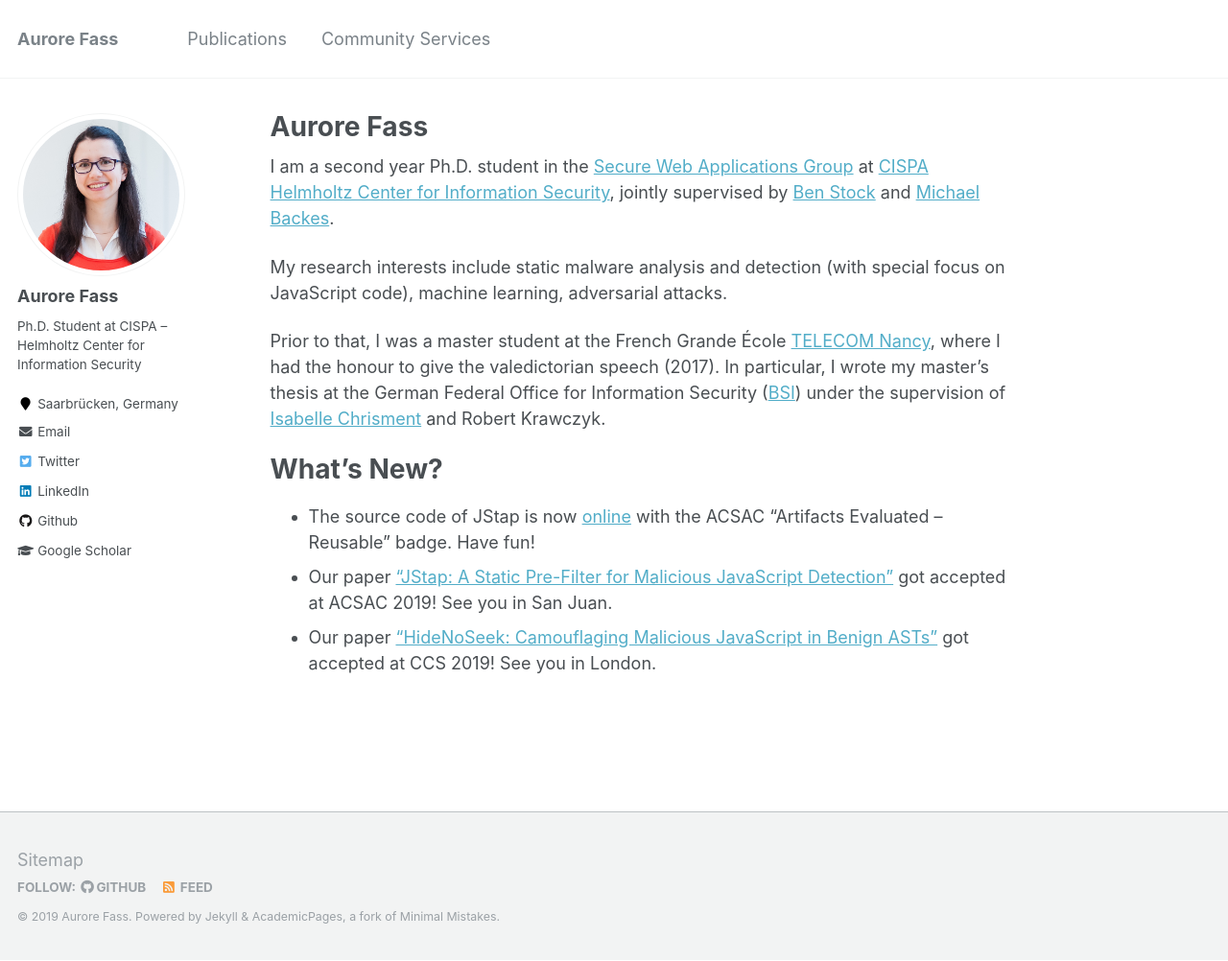
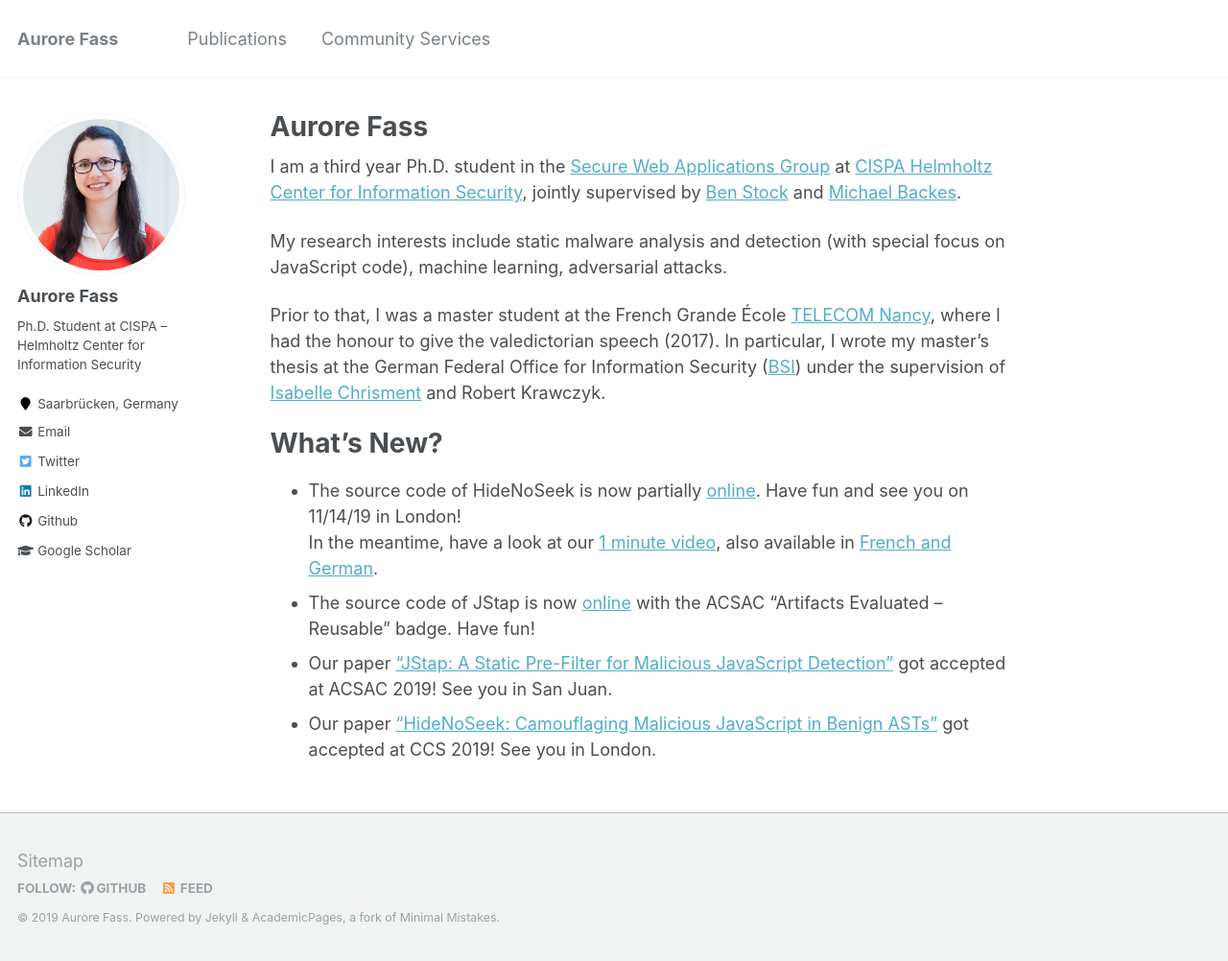
Before and after one commit to Aurore54F/aurore54f.github.io, a Jekyll site: the page built from _pages/about.md, in a window 1280 px wide and 1002 px high. Shown: the whole window at 96% size. Built offline with Jekyll 4.4.1, drawn with Linux system fonts in a browser that asks for light colours.

Commit message:
Updated about me

```diff
--- a/_pages/about.md
+++ b/_pages/about.md
@@ -8,7 +8,7 @@ redirect_from:
   - /about.html
 ---
 
-I am a second year Ph.D. student in the [Secure Web Applications Group](https://swag.cispa.saarland) at [CISPA Helmholtz Center for Information Security](https://cispa.saarland), jointly supervised by [Ben Stock](https://swag.cispa.saarland/people/benstock.html) and [Michael Backes](https://www.infsec.cs.uni-saarland.de/people/~backes/).
+I am a third year Ph.D. student in the [Secure Web Applications Group](https://swag.cispa.saarland) at [CISPA Helmholtz Center for Information Security](https://cispa.saarland), jointly supervised by [Ben Stock](https://swag.cispa.saarland/people/benstock.html) and [Michael Backes](https://www.infsec.cs.uni-saarland.de/people/~backes/).
 
 My research interests include static malware analysis and detection (with special focus on JavaScript code), machine learning, adversarial attacks.
 
@@ -17,6 +17,8 @@ Prior to that, I was a master student at the French Grande École [TELECOM Nancy
 
 What’s New?
 ======
+- The source code of HideNoSeek is now partially  [online](https://github.com/Aurore54F/HideNoSeek). Have fun and see you on 11/14/19 in London!
+In the meantime, have a look at our [1 minute video](https://twitter.com/CISPA/status/1192702039605858304), also available in [French and German](https://www.instagram.com/p/B4kX7FdIrsp/).
 - The source code of JStap is now [online](https://github.com/Aurore54F/JStap) with the ACSAC "Artifacts Evaluated – Reusable" badge. Have fun!
 - Our paper ["JStap: A Static Pre-Filter for Malicious JavaScript Detection"](https://swag.cispa.saarland/papers/fass2019jstap.pdf) got accepted at ACSAC 2019! See you in San Juan.
 - Our paper ["HideNoSeek: Camouflaging Malicious JavaScript in Benign ASTs"](https://swag.cispa.saarland/papers/fass2019hidenoseek.pdf) got accepted at CCS 2019! See you in London.
```
